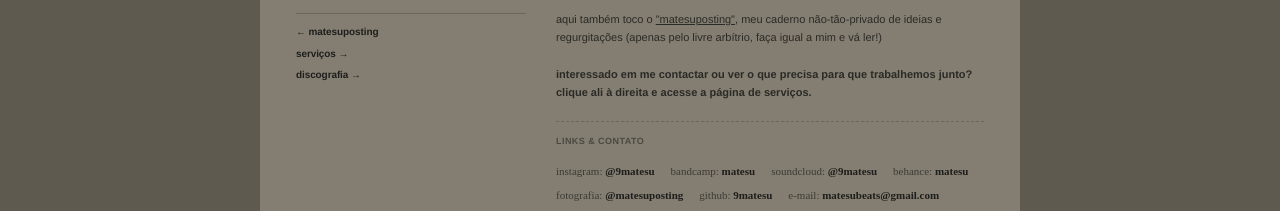
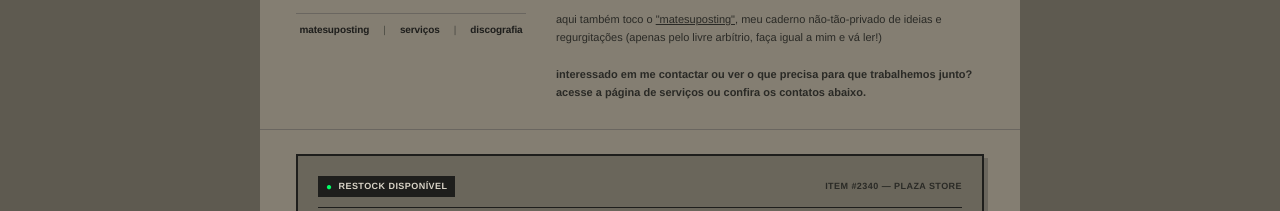
Before and after one commit to 9matesu/9matesu.github.io, a website: page index.html in a window 1280 px wide. Shown: the part 601-812 px from the top of the page. Drawn offline with Linux system fonts and the light colour scheme.

Commit message:
Centralize page navigators horizontally without arrows and consolidate contatos links at page footer

```diff
--- a/index.html
+++ b/index.html
@@ -95,9 +95,11 @@
     <div class="hero-photo">
       <img src="fotos/BMV1-21.jpg" alt="Matesu" style="cursor: pointer;" onclick="togglePhoto(this)">
       <div class="hero-navigators">
-        <a href="#" onclick="switchPage('blog'); return false;">&larr; matesuposting</a>
-        <a href="#" onclick="switchPage('services'); return false;">serviços &rarr;</a>
-        <a href="#" onclick="switchPage('discography'); return false;">discografia &rarr;</a>
+        <a href="#" onclick="switchPage('blog'); return false;">matesuposting</a>
+        <span class="nav-divider">|</span>
+        <a href="#" onclick="switchPage('services'); return false;">serviços</a>
+        <span class="nav-divider">|</span>
+        <a href="#" onclick="switchPage('discography'); return false;">discografia</a>
       </div>
     </div>
 
@@ -108,20 +110,7 @@
       <br><br>
       aqui também toco o <a href="#" onclick="switchPage('blog'); return false;">"matesuposting"</a>, meu caderno não-tão-privado de ideias e regurgitações (apenas pelo livre arbítrio, faça igual a mim e vá ler!)
       <br><br>
-      <b>interessado em me contactar ou ver o que precisa para que trabalhemos junto? clique ali à direita e acesse a página de serviços.</b>
-
-      <div class="hero-links-container">
-        <div class="hero-links-label">links &amp; contato</div>
-        <ul class="hero-links">
-          <li>instagram: <a href="https://instagram.com/9matesu" target="_blank">@9matesu</a></li>
-          <li>bandcamp: <a href="https://matesu.bandcamp.com" target="_blank">matesu</a></li>
-          <li>soundcloud: <a href="https://soundcloud.com/9matesu" target="_blank">@9matesu</a></li>
-          <li>behance: <a href="https://www.behance.net/matesu" target="_blank">matesu</a></li>
-          <li>fotografia: <a href="https://instagram.com/matesuposting" target="_blank">@matesuposting</a></li>
-          <li>github: <a href="https://github.com/9matesu" target="_blank">9matesu</a></li>
-          <li>e-mail: <a href="mailto:matesubeats@gmail.com">matesubeats@gmail.com</a></li>
-        </ul>
-      </div>
+      <b>interessado em me contactar ou ver o que precisa para que trabalhemos junto? acesse a página de serviços ou confira os contatos abaixo.</b>
     </div>
   </div>
 
@@ -560,7 +549,25 @@
 
   <div class="rule"></div>
 
-  <div id="footer">matesu serviços &mdash; São Paulo</div>
+  <!-- FOOTER CONTATOS SECTION -->
+  <div id="contato" class="section footer-contatos-section">
+    <div class="footer-contatos-header">
+      <span class="footer-contatos-title">CONTATO &amp; LINKS</span>
+    </div>
+    <ul class="footer-contatos-list">
+      <li><span class="contato-label">instagram:</span> <a href="https://instagram.com/9matesu" target="_blank">@9matesu</a></li>
+      <li><span class="contato-label">bandcamp:</span> <a href="https://matesu.bandcamp.com" target="_blank">matesu</a></li>
+      <li><span class="contato-label">soundcloud:</span> <a href="https://soundcloud.com/9matesu" target="_blank">@9matesu</a></li>
+      <li><span class="contato-label">behance:</span> <a href="https://www.behance.net/matesu" target="_blank">matesu</a></li>
+      <li><span class="contato-label">fotografia:</span> <a href="https://instagram.com/matesuposting" target="_blank">@matesuposting</a></li>
+      <li><span class="contato-label">github:</span> <a href="https://github.com/9matesu" target="_blank">9matesu</a></li>
+      <li><span class="contato-label">e-mail:</span> <a href="mailto:matesubeats@gmail.com">matesubeats@gmail.com</a></li>
+    </ul>
+  </div>
+
+  <div class="rule"></div>
+
+  <div id="footer">matesu &mdash; São Paulo</div>
 
 </div>
 </div>
--- a/style_retro.css
+++ b/style_retro.css
@@ -159,19 +159,24 @@ body {
 }
 
 .hero-navigators {
-  margin-top: 14px;
-  padding-top: 10px;
+  margin-top: 10px;
+  padding-top: 8px;
   border-top: 1px solid #6a6660;
   font-family: Helvetica, "Helvetica Neue", Arial, sans-serif;
   font-size: 10px;
   font-weight: 700;
+  display: flex;
+  justify-content: center;
+  align-items: center;
+  gap: 6px;
+  text-align: center;
+  width: 100%;
 }
 
 .hero-navigators a {
-  display: block;
+  display: inline-block;
   color: #1e1e1c;
   text-decoration: none;
-  margin-bottom: 6px;
   letter-spacing: -0.01em;
 }
 
@@ -180,44 +185,60 @@ body {
   color: #000;
 }
 
-.hero-links-container {
-  margin-top: 20px;
-  padding-top: 12px;
-  border-top: 1px dashed #6a6660;
-}
-
-.hero-links-label {
-  font-family: Helvetica, "Helvetica Neue", Arial, sans-serif;
-  font-size: 9px;
-  font-weight: 700;
+.hero-navigators .nav-divider {
+  color: #4a4a42;
+  font-weight: 400;
+}
+
+/* ---- Footer Contatos Section ---- */
+.footer-contatos-section {
+  padding: 24px 36px;
+  background: rgba(0, 0, 0, 0.03);
+}
+
+.footer-contatos-header {
+  margin-bottom: 12px;
+}
+
+.footer-contatos-title {
+  font-family: Helvetica, "Helvetica Neue", Arial, sans-serif;
+  font-size: 11px;
+  font-weight: 900;
+  letter-spacing: 0.08em;
   text-transform: uppercase;
-  color: #4a4a42;
-  margin-bottom: 8px;
-  letter-spacing: 0.05em;
-}
-
-.hero-links {
+  color: #1a1a18;
+  border-bottom: 1px solid #1a1a18;
+  padding-bottom: 3px;
+  display: inline-block;
+}
+
+.footer-contatos-list {
   list-style: none;
   padding: 0;
   margin: 0;
   display: flex;
   flex-wrap: wrap;
-  gap: 8px 16px;
-}
-
-.hero-links li {
-  font-family: Helvetica, "Helvetica Neue", Arial, sans-serif;
-  font-size: 10px;
-  color: #3a3a34;
-}
-
-.hero-links li a {
+  gap: 10px 22px;
+}
+
+.footer-contatos-list li {
+  font-family: Helvetica, "Helvetica Neue", Arial, sans-serif;
+  font-size: 11px;
+  color: #2a2a26;
+}
+
+.contato-label {
+  color: #4a4a42;
+  font-weight: 400;
+}
+
+.footer-contatos-list li a {
   color: #1e1e1c;
   font-weight: 700;
   text-decoration: none;
 }
 
-.hero-links li a:hover {
+.footer-contatos-list li a:hover {
   text-decoration: underline;
 }
 
```
Also changed, not shown: index_retro.html (+25 -18 lines), index_retro_dev.html (+25 -18 lines).
